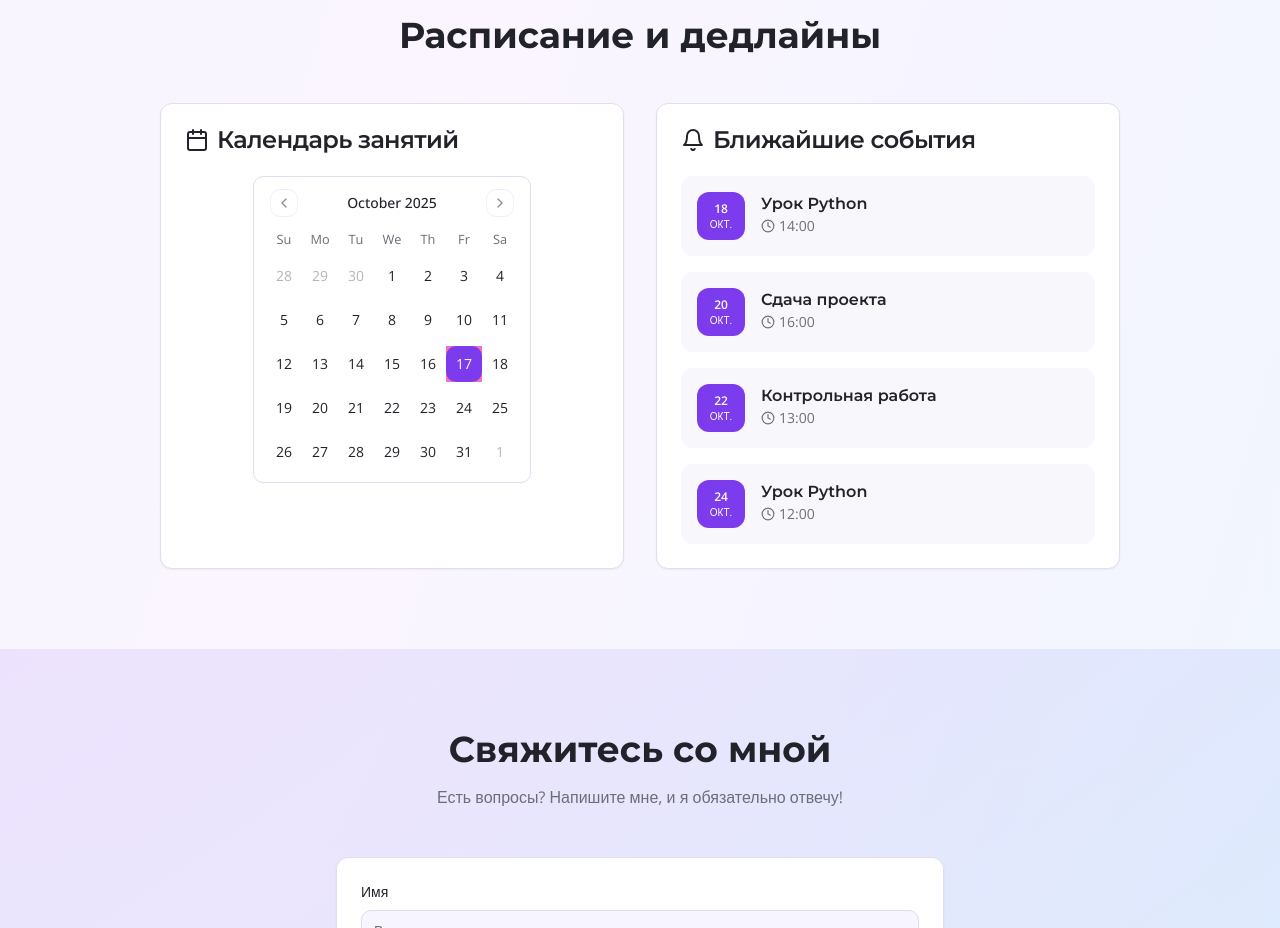
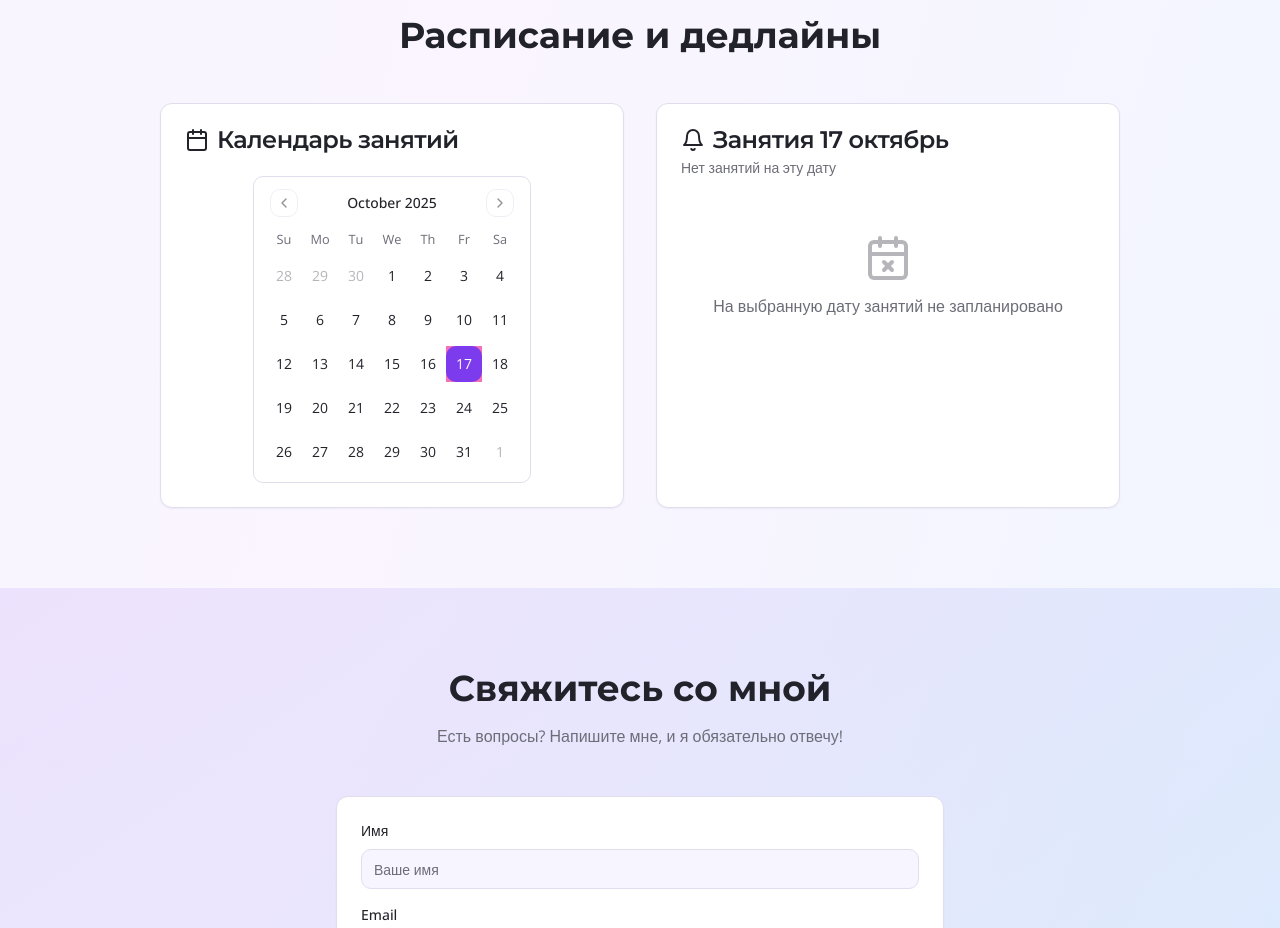
Before and after one commit to pr-poehali-dev/informatics-teacher-site-1, a React (Vite) app: page / in a window 1280 px wide. Shown: the part 2540-3468 px from the top of the page. Built offline with nearby package versions, Linux system fonts and the light colour scheme.

Commit message:
Добавить список занятий в календаре

```diff
--- a/src/pages/Index.tsx
+++ b/src/pages/Index.tsx
@@ -52,6 +52,17 @@ const Index = () => {
     const element = document.getElementById(sectionId);
     element?.scrollIntoView({ behavior: 'smooth' });
   };
+
+  const getEventsForDate = (date: Date | undefined) => {
+    if (!date) return [];
+    return events.filter(event =>
+      event.date.getDate() === date.getDate() &&
+      event.date.getMonth() === date.getMonth() &&
+      event.date.getFullYear() === date.getFullYear()
+    );
+  };
+
+  const selectedDateEvents = getEventsForDate(selectedDate);
 
   return (
     <div className="min-h-screen bg-gradient-to-br from-background via-purple-50 to-blue-50">
@@ -234,27 +245,36 @@ const Index = () => {
               <CardHeader>
                 <CardTitle className="font-heading flex items-center gap-2">
                   <Icon name="Bell" size={24} />
-                  Ближайшие события
+                  {selectedDate ? `Занятия ${selectedDate.getDate()} ${selectedDate.toLocaleDateString('ru', { month: 'long' })}` : 'Выберите дату'}
                 </CardTitle>
+                <CardDescription>
+                  {selectedDateEvents.length > 0
+                    ? `Найдено занятий: ${selectedDateEvents.length}`
+                    : 'Нет занятий на эту дату'}
+                </CardDescription>
               </CardHeader>
               <CardContent className="space-y-4">
-                {events.map((event, idx) => (
-                  <div key={idx} className="flex items-start gap-4 p-4 rounded-lg bg-muted/50 hover:bg-muted transition-colors">
-                    <div className="w-12 h-12 bg-primary rounded-lg flex flex-col items-center justify-center text-white">
-                      <span className="text-xs font-semibold">{event.date.getDate()}</span>
-                      <span className="text-[10px]">
-                        {event.date.toLocaleDateString('ru', { month: 'short' }).toUpperCase()}
-                      </span>
+                {selectedDateEvents.length > 0 ? (
+                  selectedDateEvents.map((event, idx) => (
+                    <div key={idx} className="flex items-start gap-4 p-4 rounded-lg bg-gradient-to-r from-primary/10 to-secondary/10 border-2 border-primary/20 hover:border-primary/40 transition-all animate-scale-in">
+                      <div className="w-12 h-12 bg-gradient-to-br from-primary to-secondary rounded-lg flex flex-col items-center justify-center text-white shadow-lg">
+                        <Icon name="BookOpen" size={24} />
+                      </div>
+                      <div className="flex-1">
+                        <h4 className="font-semibold text-lg">{event.title}</h4>
+                        <p className="text-sm text-muted-foreground flex items-center gap-1 mt-1">
+                          <Icon name="Clock" size={14} />
+                          {event.time}
+                        </p>
+                      </div>
                     </div>
-                    <div className="flex-1">
-                      <h4 className="font-semibold">{event.title}</h4>
-                      <p className="text-sm text-muted-foreground flex items-center gap-1">
-                        <Icon name="Clock" size={14} />
-                        {event.time}
-                      </p>
-                    </div>
+                  ))
+                ) : (
+                  <div className="text-center py-8 text-muted-foreground">
+                    <Icon name="CalendarX" size={48} className="mx-auto mb-3 opacity-50" />
+                    <p>На выбранную дату занятий не запланировано</p>
                   </div>
-                ))}
+                )}
               </CardContent>
             </Card>
           </div>
```
